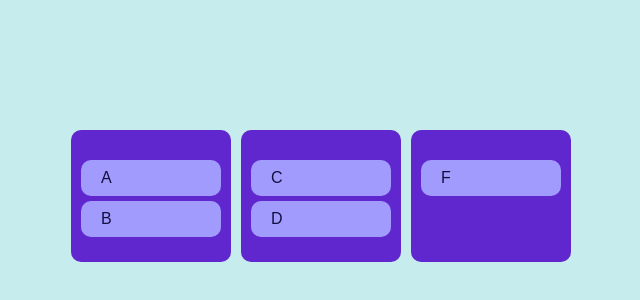
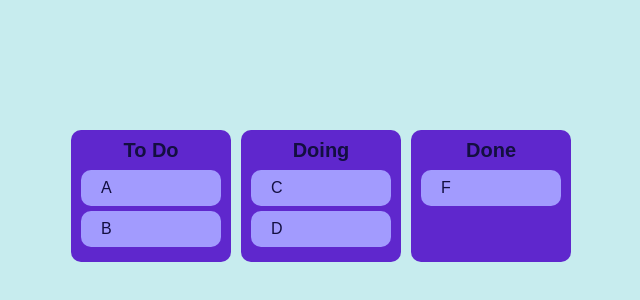
Before and after one commit to zpdl95/react-masterclass, a React (Create React App) app: page / in a window 1280 px wide. Shown: the part 204-504 px from the top of the page, without its empty margins (319-959 px from the left). Built offline with nearby package versions, Linux system fonts and the light colour scheme.

Commit message:
#6.9 Same Board Movement

```diff
--- a/src/App.tsx
+++ b/src/App.tsx
@@ -22,14 +22,20 @@
 
 function App() {
   const [toDos, setToDos] = useRecoilState(toDoState);
-  const onDragEnd = ({ destination, source, draggableId }: DropResult) => {
-    // if (!destination) return;
-    // setToDos((oldToDos) => {
-    //   const toDosCopy = [...oldToDos];
-    //   toDosCopy.splice(source.index, 1);
-    //   toDosCopy.splice(destination?.index, 0, draggableId);
-    //   return toDosCopy;
-    // });
+  const onDragEnd = (info: DropResult) => {
+    const { draggableId, destination, source } = info;
+    if (destination?.droppableId === source.droppableId) {
+      if (destination.index === source.index) return;
+      setToDos((allBoards) => {
+        const boardCopy = [...allBoards[source.droppableId]];
+        boardCopy.splice(source.index, 1);
+        boardCopy.splice(destination?.index, 0, draggableId);
+        return {
+          ...allBoards,
+          [source.droppableId]: boardCopy,
+        };
+      });
+    }
   };
   return (
     /* onDragEnd = 드래그가 끝났을때 실행되는 함수 */
--- a/src/atoms.ts
+++ b/src/atoms.ts
@@ -8,8 +8,8 @@
 export const toDoState = atom<ItoDoState>({
   key: "toDos",
   default: {
-    to_do: ["A", "B"],
-    doing: ["C", "D"],
-    done: ["F"],
+    "To Do": ["A", "B"],
+    Doing: ["C", "D"],
+    Done: ["F"],
   },
 });
--- a/src/components/DroppableBoard.tsx
+++ b/src/components/DroppableBoard.tsx
@@ -3,10 +3,16 @@
 import DragableCard from "./DragableCard";
 
 const Board = styled.div`
-  padding: 20px 10px;
-  padding-top: 30px;
+  padding: 10px 10px;
   background-color: ${(props) => props.theme.boardColor};
   border-radius: 10px;
+`;
+
+const Title = styled.h2`
+  text-align: center;
+  margin-bottom: 10px;
+  font-weight: 600;
+  font-size: 20px;
 `;
 
 interface IDroppableBoard {
@@ -16,9 +22,11 @@
 
 function DroppableBoard({ toDos, boardId }: IDroppableBoard) {
   return (
+    <Board>
+      <Title>{boardId}</Title>
       <Droppable droppableId={boardId}>
         {(magic) => (
-        <Board ref={magic.innerRef} {...magic.droppableProps}>
+          <div ref={magic.innerRef} {...magic.droppableProps}>
             {/* Draggable = children으로 함수를 받는다 */}
             {/* id와 index를 받아야함 */}
             {toDos.map((toDo, index) => (
@@ -27,9 +35,10 @@
             ))}
             {/* placeholder = 빠진요소의 자리를 채워줌 */}
             {magic.placeholder}
-        </Board>
+          </div>
         )}
       </Droppable>
+    </Board>
   );
 }
 export default DroppableBoard;
```
Lines whose indentation alone changed are shown as unchanged.
